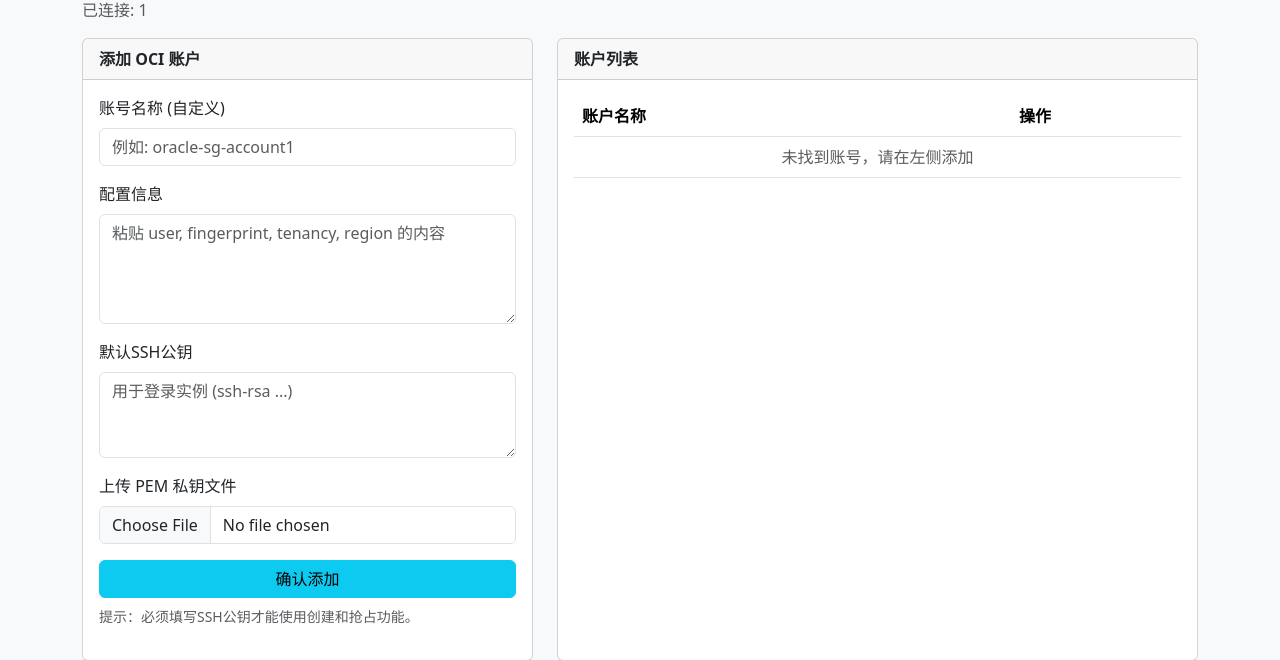
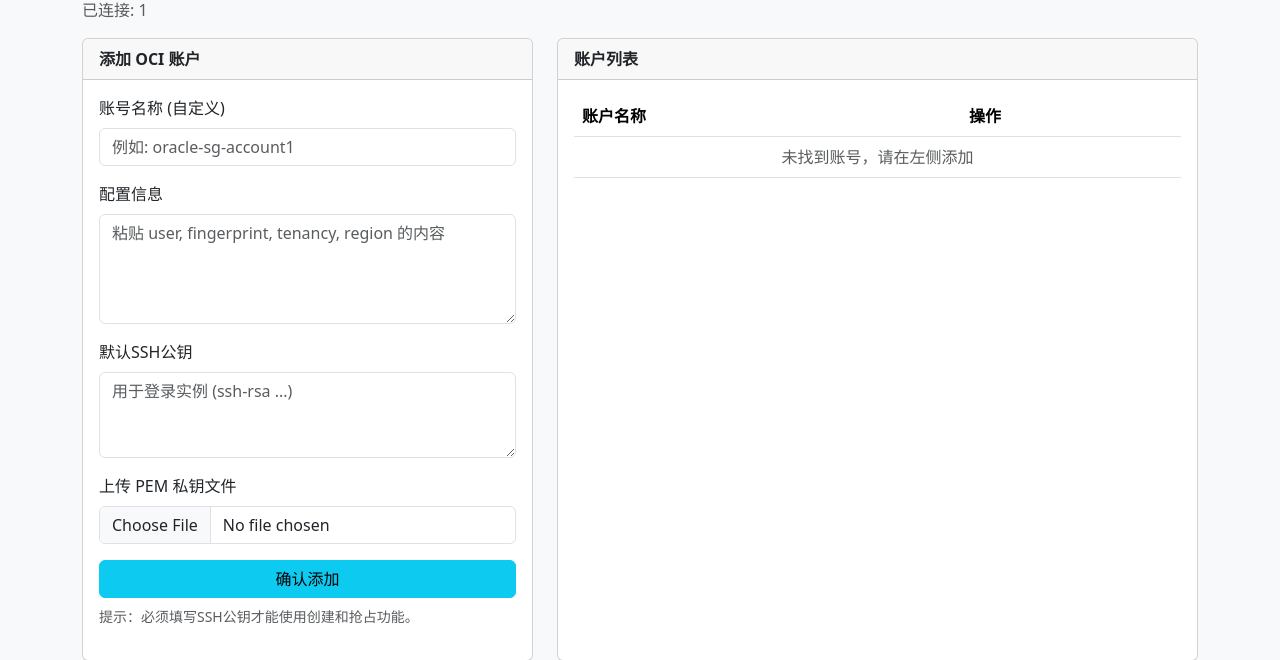
Before and after one commit to SIJULY/cloud_manager, a Flask app: page /oci/ in a window 1280 px wide. Shown: the part 140-800 px from the top of the page. Run offline with Flask 3, Linux system fonts and the light colour scheme; the visitor is signed in with stand-in values (Sample User, id 1); data that the repository does not hold is empty.

Commit message:
Update oci.html

```diff
--- a/templates/oci.html
+++ b/templates/oci.html
@@ -82,7 +82,7 @@
                             <thead>
                                 <tr>
                                     <th>账户名称</th>
-                                    <th class="text-end" style="padding-right: 130px;">操作</th>
+                                    <th class="text-end" style="padding-right: 180px;">操作</th>
                                 </tr>
                             </thead>
                             <tbody id="profileList">
```
